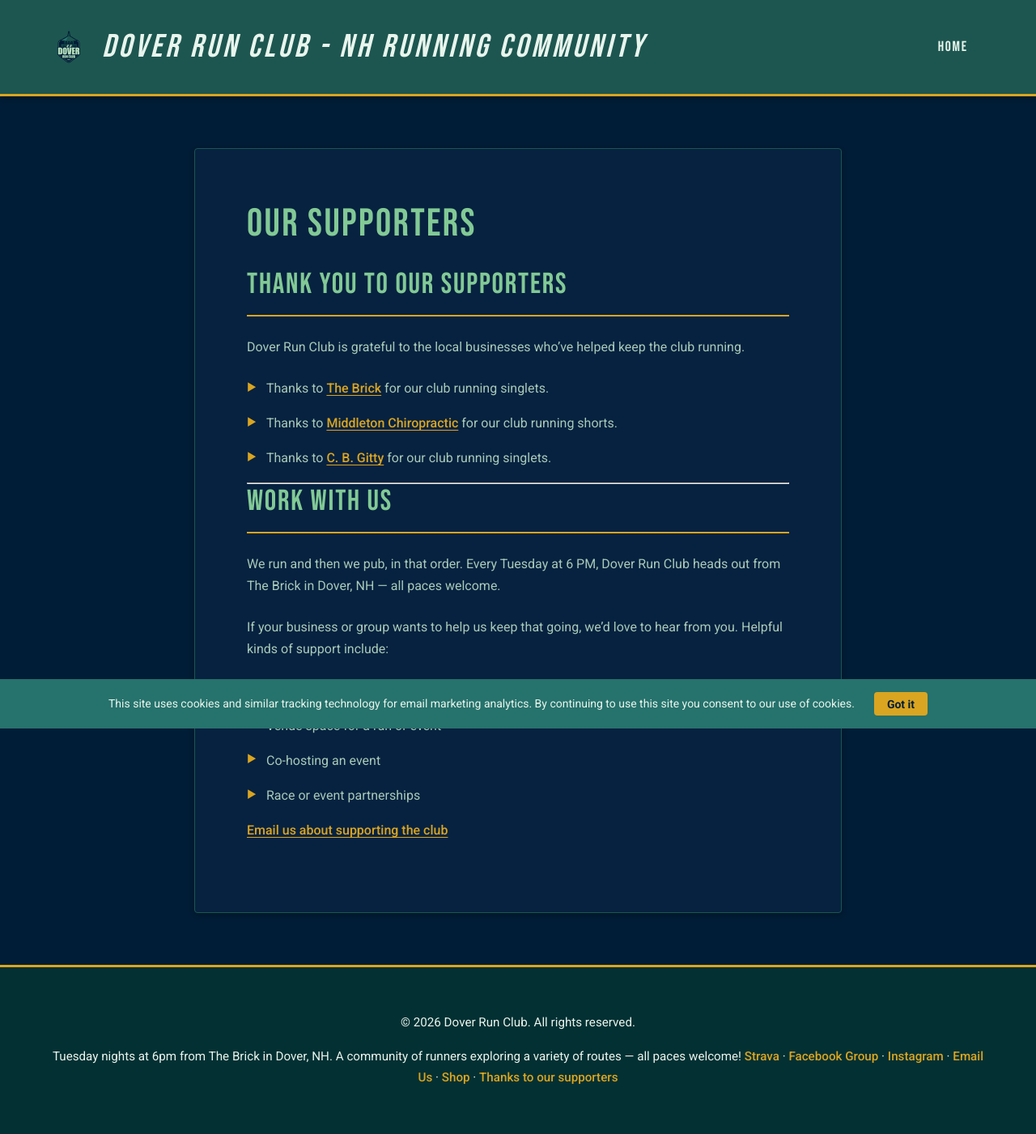
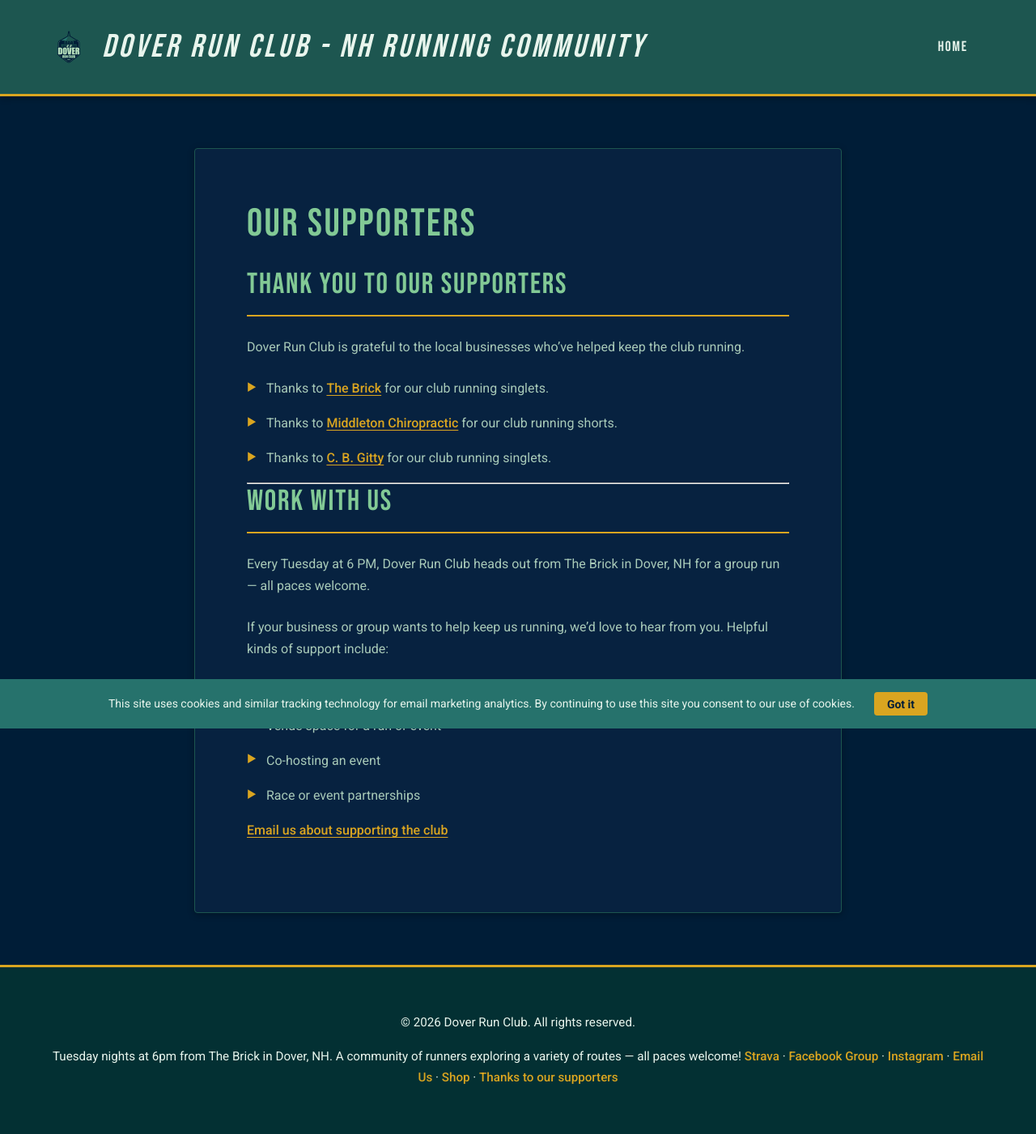
Before and after one commit to dekay2001/dover-run-club-website, a Jekyll site: the page built from supporters.md, in a window 1280 px wide. Shown: the whole page at 81% size. Built offline with Jekyll 4.4.1, drawn with Linux system fonts in a browser that asks for light colours.

Commit message:
Retire pub motto; running-first tone guidance (#64)

```diff
--- a/supporters.md
+++ b/supporters.md
@@ -18,9 +18,9 @@
 
 ## Work With Us
 
-We run and then we pub, in that order. Every Tuesday at 6 PM, {{ site.title }} heads out from The Brick in Dover, NH — all paces welcome.
+Every Tuesday at 6 PM, {{ site.title }} heads out from The Brick in Dover, NH for a group run — all paces welcome.
 
-If your business or group wants to help us keep that going, we'd love to hear from you. Helpful kinds of support include:
+If your business or group wants to help keep us running, we'd love to hear from you. Helpful kinds of support include:
 
 - Gear for club runs
 - Venue space for a run or event
```
Also changed, not shown: PRODUCT.md (+1 -1 lines), design/website-roadmap.md (+1 -1 lines), .github/copilot-instructions.md.
